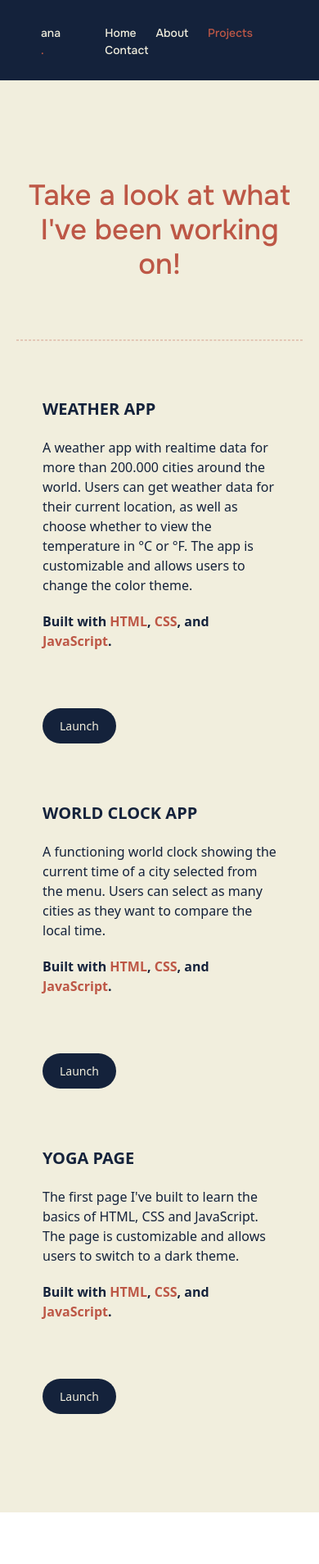
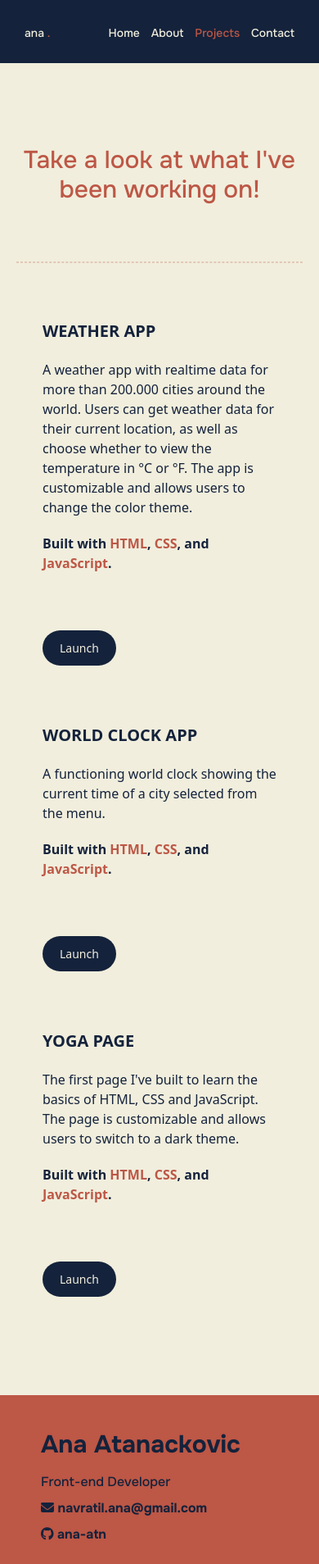
Before and after one commit to ana-atn/portfolio-project, a plain HTML site: page projects.html in a window 390 px wide. Shown: the whole page at 82% size. Before the commit the page ends 1845 px from the top, so only its background shows below. Drawn offline with nearby package versions, Linux system fonts and the light colour scheme.

Commit message:
added footer

```diff
--- a/projects.html
+++ b/projects.html
@@ -14,6 +14,10 @@
       integrity="sha384-C6RzsynM9kWDrMNeT87bh95OGNyZPhcTNXj1NW7RuBCsyN/o0jlpcV8Qyq46cDfL"
       crossorigin="anonymous"
     ></script>
+    <script
+      src="https://kit.fontawesome.com/51f51901c9.js"
+      crossorigin="anonymous"
+    ></script>
     <link rel="preconnect" href="https://fonts.googleapis.com" />
     <link rel="preconnect" href="https://fonts.gstatic.com" crossorigin />
     <link
@@ -26,7 +30,7 @@
   </head>
 
   <body>
-    <div class="nav-container">
+    <div class="nav-container sticky-top">
       <nav class="d-flex justify-content-between">
         <span>
           <a href="/">ana</a>
@@ -80,8 +84,7 @@
             <div class="project-title">World Clock App</div>
             <p class="project-description">
               A functioning world clock showing the current time of a city
-              selected from the menu. Users can select as many cities as they
-              want to compare the local time.
+              selected from the menu.
             </p>
             <div class="project-skills">
               Built with <span style="color: #bd5746">HTML</span>,
@@ -130,5 +133,16 @@
         </div>
       </div>
     </div>
+    <footer>
+      <div class="name">Ana Atanackovic</div>
+      Front-end Developer
+      <div class="contact">
+        <i class="fa-solid fa-envelope"></i> navratil.ana@gmail.com
+      </div>
+      <div class="contact">
+        <i class="fa-brands fa-github"></i>
+        <a href="https://github.com/ana-atn" target="_blank">ana-atn</a>
+      </div>
+    </footer>
   </body>
 </html>
--- a/src/styles.css
+++ b/src/styles.css
@@ -67,6 +67,28 @@ nav a:hover,
 nav li.active a {
   color: var(--primary-color);
 }
+footer {
+  background-color: var(--primary-color);
+  color: var(--secondary-color);
+  padding: 30px 50px 20px;
+  font-family: var(--heading-font);
+  line-height: 2;
+}
+
+.name {
+  font-size: 30px;
+  font-weight: bold;
+}
+.contact {
+  font-weight: bold;
+}
+.contact a {
+  text-decoration: none;
+  color: var(--secondary-color);
+}
+.contact a:hover {
+  opacity: 60%;
+}
 
 .nav-container {
   padding: 10px 50px;
@@ -82,6 +104,7 @@ nav li.active a {
   color: var(--primary-color);
   padding: 140px 20px;
 }
+
 .section-one {
   background-color: var(--secondary-color);
   padding: 50px 10px;
@@ -147,7 +170,7 @@ nav li.active a {
 
 @media (max-width: 800px) {
   h1 {
-    font-size: 48px;
+    font-size: 46px;
   }
   h2 {
     font-size: 18px;
@@ -179,4 +202,16 @@ nav li.active a {
   nav {
     font-size: 14px;
   }
+  nav li {
+    margin-left: 10px;
+  }
+  .nav-container {
+    padding: 10px 30px;
+  }
+
+  .container-projects h1 {
+    font-size: 30px;
+    margin-bottom: 70px;
+    margin-top: 30px;
+  }
 }
```
Also changed, not shown: about.html (+16 -1 lines), index.html (+19 -2 lines).
